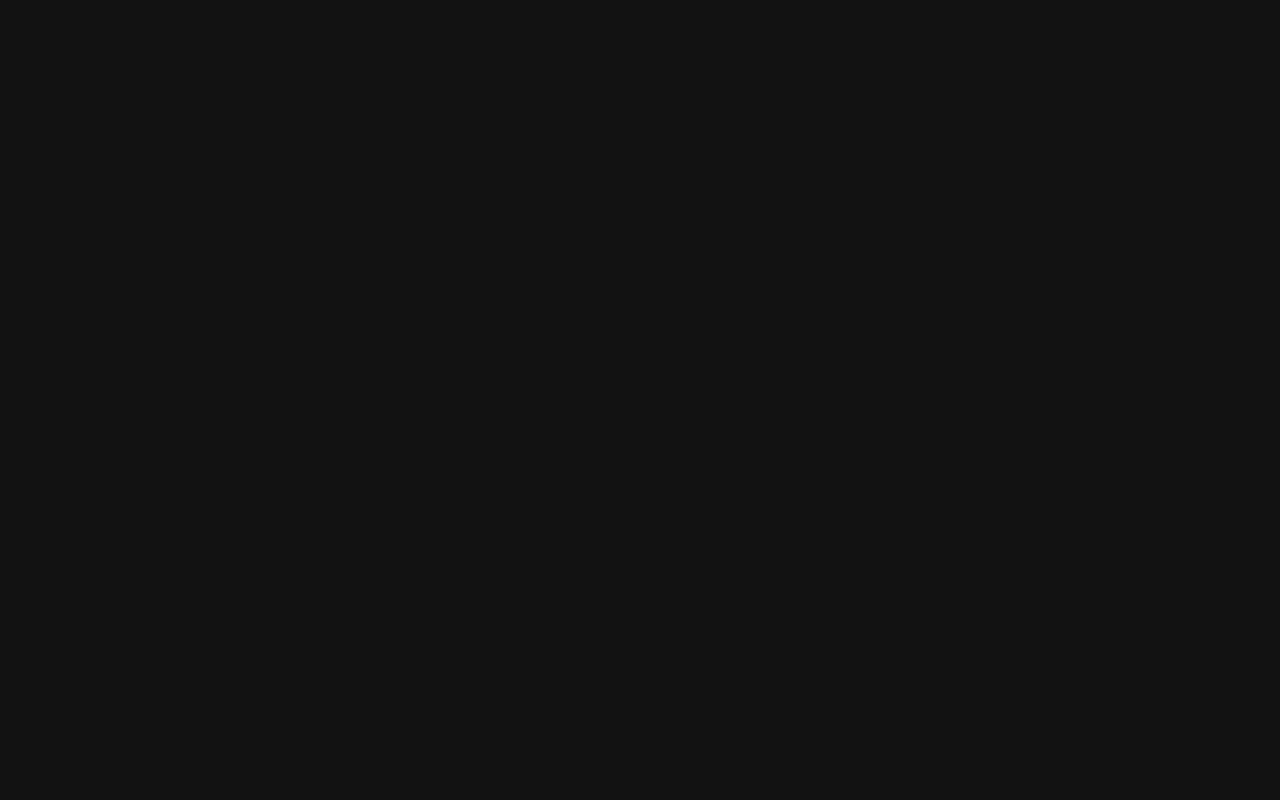
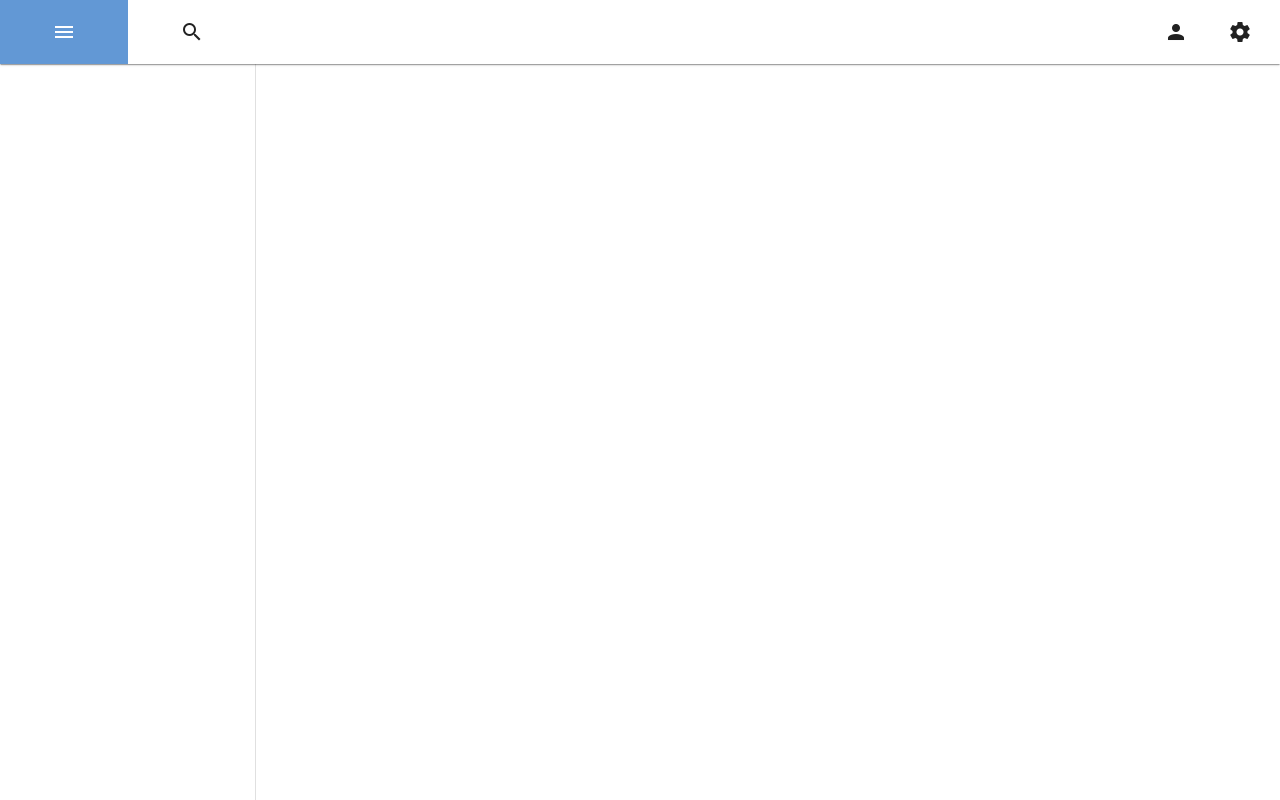
Before and after one commit to odinguden/office-space-manager, a Vue app in the folder front-end/: page / in a window 1280 px wide. Built offline with nearby package versions, Linux system fonts and the light colour scheme.

Commit message:
Implemented app bar

```diff
--- a/front-end/package.json
+++ b/front-end/package.json
@@ -11,6 +11,7 @@
 	},
 	"dependencies": {
 		"@mdi/font": "7.4.47",
+		"front-end": "file:",
 		"roboto-fontface": "*",
 		"vue": "^3.4.31",
 		"vuetify": "^3.6.14"
--- /dev/null
+++ b/front-end/src/components/containers/oAppFrame.vue
@@ -0,0 +1,11 @@
+<template>
+	<o-appbar>
+		<template v-slot:prepend>
+			<o-navdrawer-controls />
+		</template>
+		<template v-slot:append>
+			<o-appbar-actions />
+		</template>
+	</o-appbar>
+	<o-navdrawer />
+</template>
--- /dev/null
+++ b/front-end/src/components/containers/oAppFrame/oAppbar.vue
@@ -0,0 +1,9 @@
+<template>
+	<v-app-bar elevation="1">
+		<slot name="prepend" />
+		<v-spacer />
+		<slot />
+		<v-spacer />
+		<slot name="append" />
+	</v-app-bar>
+</template>
--- /dev/null
+++ b/front-end/src/components/containers/oAppFrame/oAppbarActions.vue
@@ -0,0 +1,20 @@
+<template>
+	<div class="app-bar-actions-container">
+		<v-btn
+			icon="mdi-account"
+			aria-label="Open user profile"
+		/>
+		<v-btn
+			icon="mdi-cog"
+			aria-label="Open site settings"
+		/>
+	</div>
+</template>
+
+<style scoped lang="scss">
+.app-bar-actions-container {
+	display: flex;
+	gap: 16px;
+	margin-right: 16px;
+}
+</style>
--- /dev/null
+++ b/front-end/src/components/containers/oAppFrame/oNavdrawer.vue
@@ -0,0 +1,5 @@
+<template>
+	<v-navigation-drawer>
+
+	</v-navigation-drawer>
+</template>
--- /dev/null
+++ b/front-end/src/components/containers/oAppFrame/oNavdrawerControls.vue
@@ -0,0 +1,62 @@
+<script setup>
+import { useDisplay } from 'vuetify';
+const { mobile, smAndDown } = useDisplay()
+
+const model = defineModel("modelValue", {
+	type: Number,
+	default: 0
+})
+
+const drawerModes = [
+	{
+		name: "Navigation",
+		icon: "mdi-menu",
+		mode: "navigation"
+	},
+	{
+		name: "Search",
+		icon: "mdi-magnify",
+		mode: "search"
+	}
+]
+</script>
+
+<template>
+	<div class="drawer-mode-wrapper">
+		<v-btn-toggle
+			v-model="model"
+			class="drawer-mode-toggle"
+			:class="{'mobile': smAndDown}"
+			tile
+			:mandatory="!mobile"
+			color="primary"
+		>
+			<v-btn
+				v-for="mode in drawerModes"
+				:key="mode.name"
+				:aria-label="mode.name"
+			>
+				<v-icon size="x-large">{{ mode.icon }}</v-icon>
+			</v-btn>
+		</v-btn-toggle>
+		<v-divider vertical />
+	</div>
+</template>
+
+<style scoped lang="scss">
+.drawer-mode-wrapper {
+	height: 100%;
+}
+
+.drawer-mode-toggle {
+	display: grid;
+	grid-auto-flow: column;
+	grid-auto-columns: 1fr;
+	width: 256px;
+	height: 100%;
+
+	&.mobile {
+		width: auto;
+	}
+}
+</style>
--- a/front-end/src/layouts/default.vue
+++ b/front-end/src/layouts/default.vue
@@ -1,5 +1,6 @@
 <template>
 	<v-main>
+		<o-app-frame />
 		<router-view />
 	</v-main>
 </template>
--- a/front-end/src/plugins/vuetify.js
+++ b/front-end/src/plugins/vuetify.js
@@ -14,6 +14,6 @@ import { createVuetify } from 'vuetify'
 // https://vuetifyjs.com/en/introduction/why-vuetify/#feature-guides
 export default createVuetify({
 	theme: {
-		defaultTheme: 'dark',
+		defaultTheme: 'light',
 	},
 })
```
Also changed, not shown: 1 other file (tests, documents, lock files or other folders).
